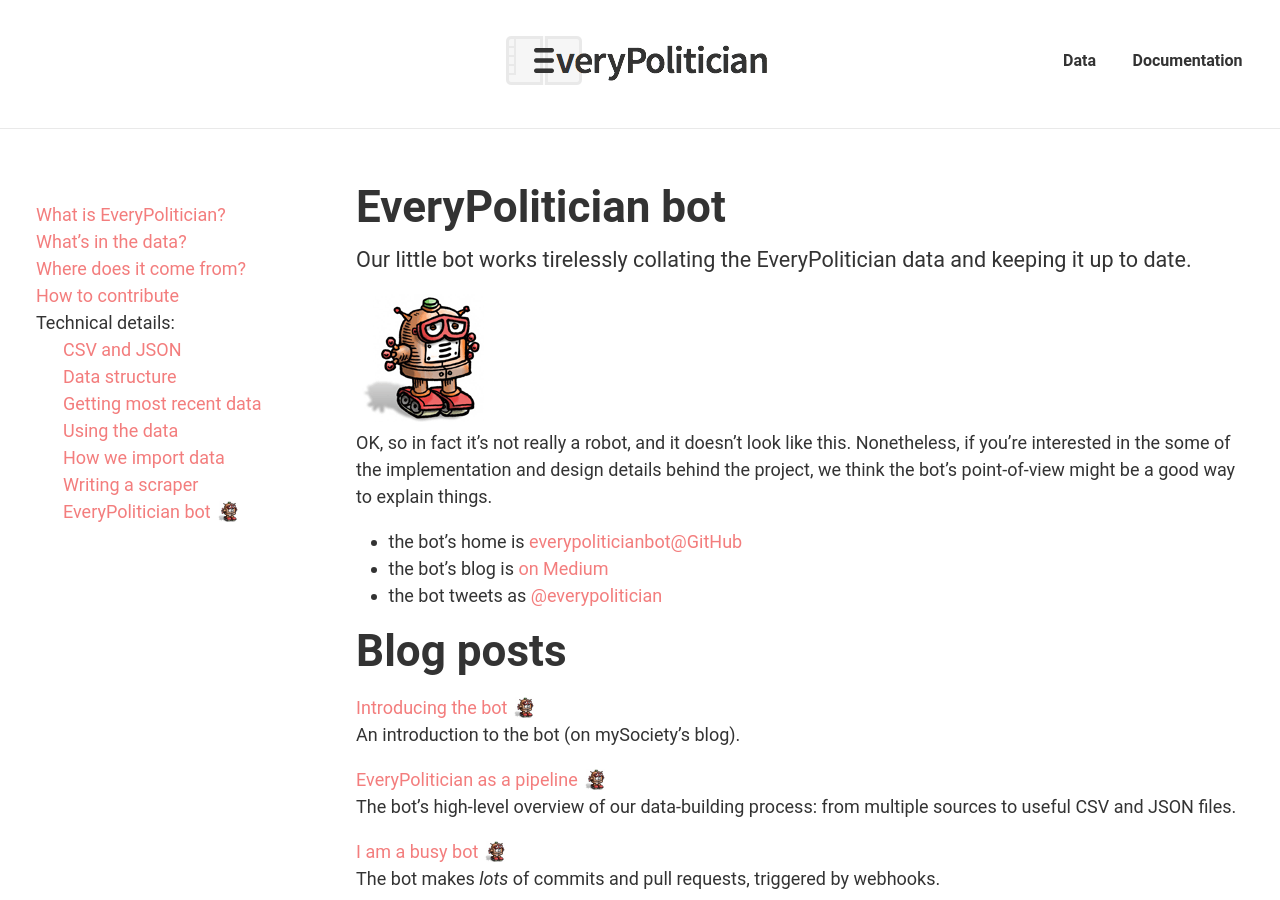
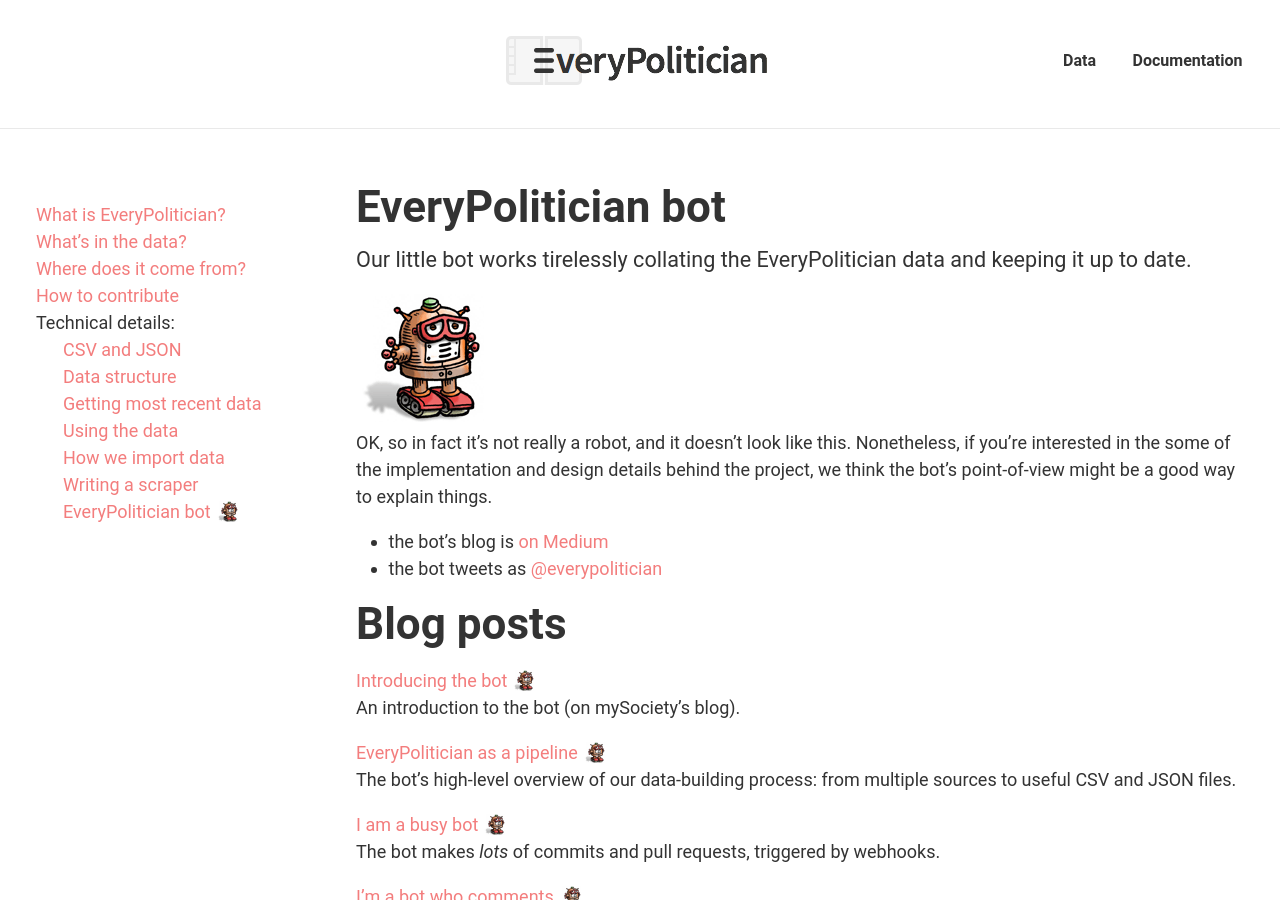
Before and after one commit to everypolitician/everypolitician-docs, a Jekyll site: the page built from bot.html, in a window 1280 px wide and 900 px high. Built offline with Jekyll 4.4.1, drawn with Linux system fonts in a browser that asks for light colours; nearby versions of some CDN libraries.

Commit message:
Remove (broken) link to bot on Github
The bot has been so busy that this page now errors! There might be
somewhere better to link to, but I'm not sure where that is, and the
broken link is stopping any other changes going through, so for now
simply remove it.

```diff
--- a/bot.html
+++ b/bot.html
@@ -18,10 +18,6 @@
 </p>
 
 <ul>
-  <li>
-    the bot’s home is
-    <a href="https://github.com/everypoliticianbot">everypoliticianbot@GitHub</a>
-  </li>
   <li>
     the bot’s blog is
     <a href="https://medium.com/@everypolitician">on Medium</a>
```
